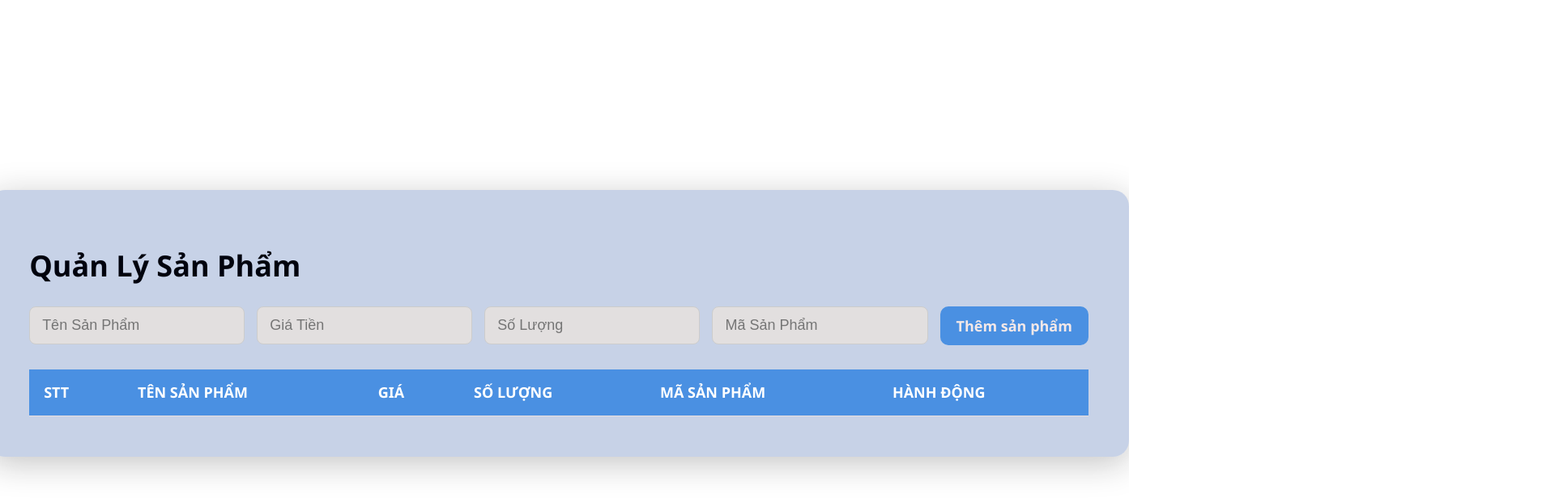
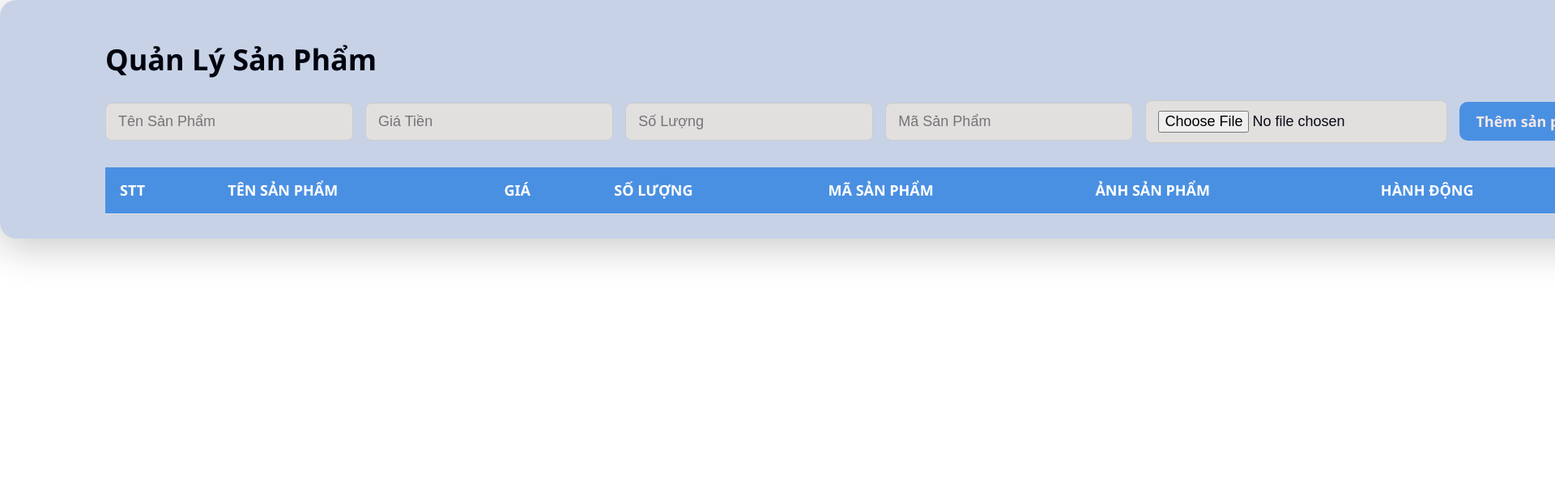
Before and after one commit to 1cteru/Product-Manager, a React (Vite) app: page / in a window 1280 px wide. Shown: the top 616 px of the page at 81% size, 1920 px wide, since content can reach past the window. Built offline with nearby package versions, Linux system fonts and the light colour scheme.

Commit message:
update code

```diff
--- a/src/App.css
+++ b/src/App.css
@@ -1,15 +1,17 @@
 /* Tổng thể */
 body {
   font-family: "Segoe UI", Tahoma, Geneva, Verdana, sans-serif;
-  background: linear-gradient(135deg, #68bfce);
+  background: linear-gradient(135deg, #87c7d3);
   margin: 0;
   padding: 0;
   height: 100vh;
 
   /* Căn giữa form */
   display: flex;
-  justify-content: center;
-  align-items: center;
+  flex-direction: column;
+  justify-content: flex-start;
+  align-items: flex-start;
+  height:100vh;
 }
 
 /* Hộp chính */
@@ -18,8 +20,8 @@ body {
   max-width: 9000px;
   background: rgba(119, 146, 196, 0.411);
   border-radius: 20px;
-  box-shadow: 0 8px 40px rgba(20, 18, 18, 0.25);
-  padding: 50px 50px;
+  box-shadow: 0 8px 50px rgba(20, 18, 18, 0.25);
+  padding: 30px 130px;
   text-align: left;
   transition: 0.3s ease;
 }
--- a/src/App.jsx
+++ b/src/App.jsx
@@ -9,7 +9,7 @@ function ProductManager() {
     const [editIndex,setEditIndex]=useState(null);
     const [qty,setQty]=useState("");
     const [code,setCode]=useState("");
-    const [showForm, setShowForm] = useState(false);
+    const [image,setImage]= useState("");
 useEffect(() => {
   const savedProducts = JSON.parse(localStorage.getItem("products")) || [];
   setProducts(savedProducts);
@@ -20,12 +20,13 @@ useEffect(() => {
     },[products]);
     const addProduct =()=> {
      if(!name||!price||!qty||!code) return alert("Hãy nhập đầy đủ thông tin về sản phẩm");
-     const newProduct = {name,price,qty,code :parseFloat(price)};
+     const newProduct = {name,qty,code,image,price :parseFloat(price)};
      setProducts([... products,newProduct]);
      setName("");
      setPrice("");
      setQty("");
      setCode("");
+     setImage("");
   };
 const deleteProduct =(index)=>{
      const updated =[...products];
@@ -33,11 +34,13 @@ const deleteProduct =(index)=>{
      setProducts(updated);
     };
   const editProduct = (index)=>{
+    const p = products[index];
     setEditIndex(index);
-    setName(index);
-    setPrice(index);
-    setQty(index);
-    setCode(index);
+    setName(p.name);
+    setPrice(p.price);
+    setQty(p.qty);
+    setCode(p.code);
+    setImage(p.image);
 
   };
   const updatedProduct =()=>{
@@ -48,6 +51,7 @@ const deleteProduct =(index)=>{
       price: parseFloat(price),
       qty,
       code,
+      image,
     }
     setProducts(updatedproducts);
     setEditIndex(null);
@@ -55,6 +59,7 @@ const deleteProduct =(index)=>{
     setPrice("");
     setQty("");
     setCode("");
+    setImage("");
   };
 
   return (
@@ -86,6 +91,21 @@ const deleteProduct =(index)=>{
         value={code}
         onChange={(e)=>setCode(e.target.value)}
         />
+        <input
+        type="file"
+        accept="image/*"
+        placeholder="Ảnh sản phẩm"
+        onChange={(e)=>{
+          const file= e.target.files[0];
+          if(file){
+            const reader= new FileReader();
+            reader.onloadend = ()=>{
+              setImage(reader.result);
+            };
+            reader.readAsDataURL(file);
+          }
+        }}
+        />
         {editIndex === null ? (
           <button onClick={addProduct}>Thêm sản phẩm</button>
         ) : (
@@ -101,6 +121,7 @@ const deleteProduct =(index)=>{
             <th>Giá</th>
             <th>Số Lượng</th>
             <th>Mã Sản Phẩm</th>
+            <th>Ảnh Sản Phẩm</th>
             <th>Hành động</th>
           </tr>
         </thead>
@@ -112,6 +133,15 @@ const deleteProduct =(index)=>{
               <td>{p.price.toLocaleString()} vn₫</td>
               <td>{p.qty}</td>
               <td>{p.code}</td>
+              <td>{p.image &&(
+                <img
+                   src= {p.image}
+                   alt= {p.name}
+                   width="160"
+                   height = "140"
+                   />
+              )}
+                </td>
               <td>
                 <button className="edit" onClick={() => editProduct(index)}>
                   Sửa
```
